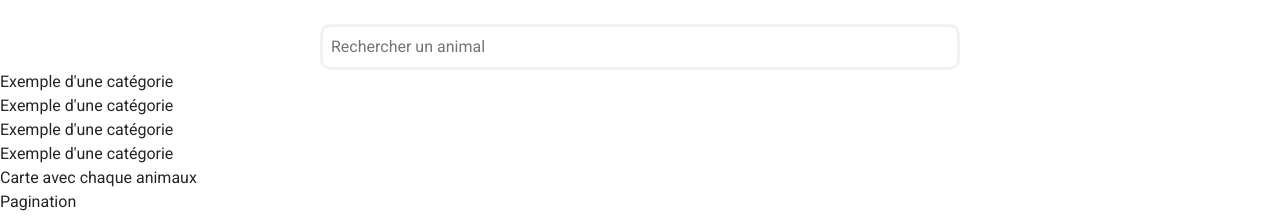
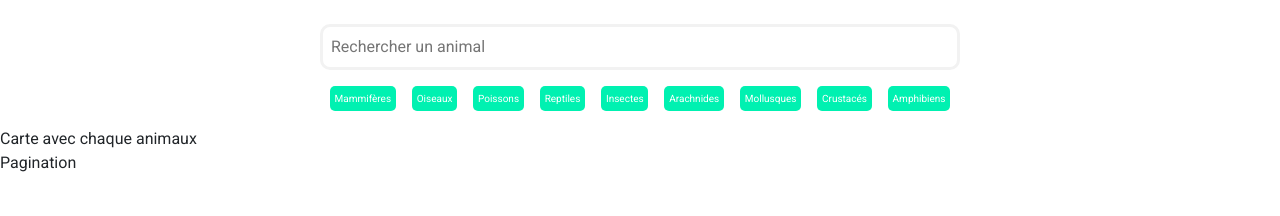
Before and after one commit to Ceeeed1985/TP3-le_zoo_react, a React (Vite) app: page / in a window 1280 px wide. Shown: the part 380-596 px from the top of the page. Built offline with nearby package versions, Linux system fonts and the light colour scheme.

Commit message:
Add categories

```diff
--- /dev/null
+++ b/mocks/data-animals.js
@@ -0,0 +1,204 @@
+export const AnimalListDatas = [
+    {
+      id: 1,
+      nom: "Lion",
+      categorie: "Mammifères",
+      image: "lion.jpg",
+    },
+    {
+      id: 2,
+      nom: "Tigre",
+      categorie: "Mammifères",
+      image: "tigre.jpg",
+    },
+    {
+      id: 3,
+      nom: "Éléphant",
+      categorie: "Mammifères",
+      image: "elephant.jpg",
+    },
+    {
+      id: 4,
+      nom: "Girafe",
+      categorie: "Mammifères",
+      image: "girafe.jpg",
+    },
+    {
+      id: 5,
+      nom: "Ours",
+      categorie: "Mammifères",
+      image: "ours.jpg",
+    },
+    {
+      id: 6,
+      nom: "Singe",
+      categorie: "Mammifères",
+      image: "singe.jpg",
+    },
+    {
+      id: 7,
+      nom: "Rhinocéros",
+      categorie: "Mammifères",
+      image: "rhinoceros.jpg",
+    },
+    {
+      id: 8,
+      nom: "Hippopotame",
+      categorie: "Mammifères",
+      image: "hippopotame.jpg",
+    },
+    {
+      id: 9,
+      nom: "Zèbre",
+      categorie: "Mammifères",
+      image: "zebre.jpg",
+    },
+    {
+      id: 10,
+      nom: "Léopard",
+      categorie: "Mammifères",
+      image: "leopard.jpg",
+    },
+    {
+      id: 11,
+      nom: "Guépard",
+      categorie: "Mammifères",
+      image: "guepard.jpg",
+    },
+    {
+      id: 12,
+      nom: "Kangourou",
+      categorie: "Mammifères",
+      image: "kangourou.jpg",
+    },
+    {
+      id: 13,
+      nom: "Koala",
+      categorie: "Mammifères",
+      image: "koala.jpg",
+    },
+    {
+      id: 14,
+      nom: "Panda",
+      categorie: "Mammifères",
+      image: "panda.jpg",
+    },
+    {
+      id: 15,
+      nom: "Autruche",
+      categorie: "Oiseaux",
+      image: "autruche.jpg",
+    },
+    {
+      id: 16,
+      nom: "Flamant rose",
+      categorie: "Oiseaux",
+      image: "flamant-rose.jpg",
+    },
+    {
+      id: 17,
+      nom: "Dauphin",
+      categorie: "Mammifères",
+      image: "dauphin.jpg",
+    },
+    {
+      id: 18,
+      nom: "Baleine",
+      categorie: "Mammifères",
+      image: "baleine.jpg",
+    },
+    {
+      id: 19,
+      nom: "Requin",
+      categorie: "Poissons",
+      image: "requin.jpg",
+    },
+    {
+      id: 20,
+      nom: "Poisson-clown",
+      categorie: "Poissons",
+      image: "poisson-clown.jpg",
+    },
+    {
+      id: 21,
+      nom: "Tortue",
+      categorie: "Reptiles",
+      image: "tortue.jpg",
+    },
+    {
+      id: 22,
+      nom: "Serpent",
+      categorie: "Reptiles",
+      image: "serpent.jpg",
+    },
+    {
+      id: 23,
+      nom: "Caméléon",
+      categorie: "Reptiles",
+      image: "cameleon.jpg",
+    },
+    {
+      id: 24,
+      nom: "Papillon",
+      categorie: "Insectes",
+      image: "papillon.jpg",
+    },
+    {
+      id: 25,
+      nom: "Abeille",
+      categorie: "Insectes",
+      image: "abeille.jpg",
+    },
+    {
+      id: 26,
+      nom: "Araignée",
+      categorie: "Arachnides",
+      image: "araignee.jpg",
+    },
+    {
+      id: 27,
+      nom: "Escargot",
+      categorie: "Mollusques",
+      image: "escargot.jpg",
+    },
+    {
+      id: 28,
+      nom: "Fourmi",
+      categorie: "Insectes",
+      image: "fourmi.jpg",
+    },
+    {
+      id: 29,
+      nom: "Crabe",
+      categorie: "Crustacés",
+      image: "crabe.jpg",
+    },
+    {
+      id: 30,
+      nom: "Grenouille",
+      categorie: "Amphibiens",
+      image: "grenouille.jpg",
+    },
+  ];
+
+  export function allData() {
+    return AnimalListDatas;
+  }
+
+  export function filteredData(categorie) {
+    const result = allData().filter((animal) => {
+      return animal.categorie === categorie;
+    });
+
+    return result;
+  }
+
+  export function searchData(nom) {
+    let result = allData();
+    if (nom) {
+      result = allData().filter((animal) => {
+        return animal.nom === nom;
+      });
+    }
+    return result;
+  }
--- /dev/null
+++ b/mocks/data-categories.js
@@ -0,0 +1,16 @@
+import { AnimalListDatas } from "./data-animals";
+
+export const animalsCats = () => {
+  const uniqueCategories = new Set();
+
+  AnimalListDatas.forEach((animal) => {
+    uniqueCategories.add(animal.categorie);
+  });
+
+  const Datacategories = Array.from(uniqueCategories).map((nom, id) => ({
+    id: id + 1,
+    nom: nom,
+  }));
+
+  return Datacategories;
+};
--- a/src/assets/components/CategorieList.jsx
+++ b/src/assets/components/CategorieList.jsx
@@ -1,13 +1,18 @@
-import React from 'react'
-import CategorieItem from './CategorieItem'
+import React, {useState} from 'react';
+import CategorieItem from './CategorieItem';
+import { animalsCats } from '../../../mocks/data-categories';
 
 export default function CategorieList() {
+
+  const [categories, setCategories] = useState(animalsCats);
+
   return (
     <>
-        <div><CategorieItem /></div>
-        <div><CategorieItem /></div>
-        <div><CategorieItem /></div>
-        <div><CategorieItem /></div>
+        <div className='categories_list'>
+          {categories.map((item)=>{
+            return <div className="categorie-item" key={item.id}>{item.nom}</div>
+          })}
+        </div>
     </>
-  )
+  );
 }
--- a/src/index.css
+++ b/src/index.css
@@ -71,6 +71,7 @@ body {
   justify-content: center;
   gap: 1rem;
   margin-bottom: 1rem;
+  padding-top: 1rem;
 }
 
 .categorie-item {
```
